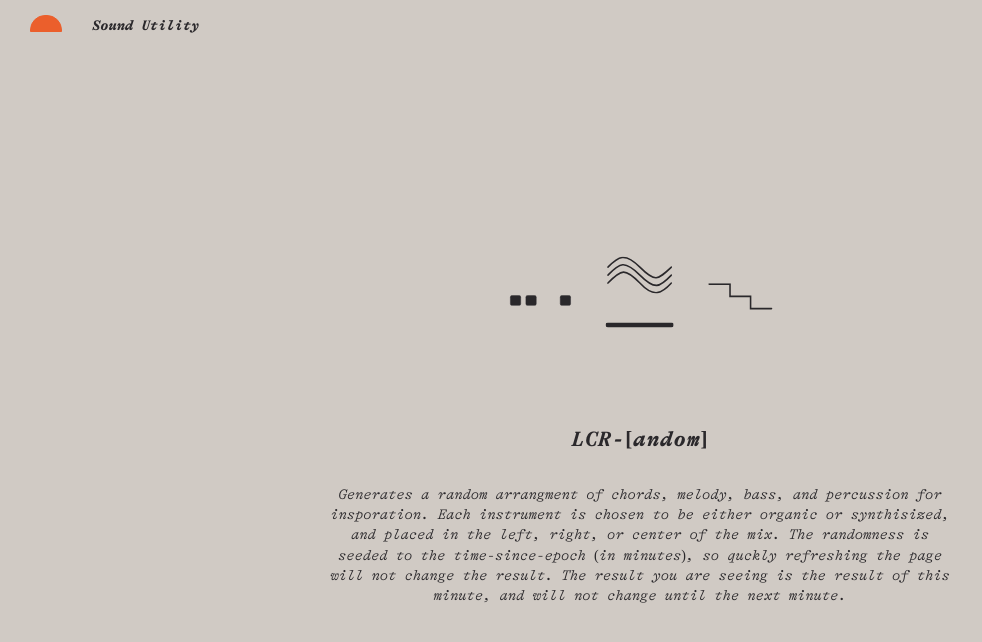
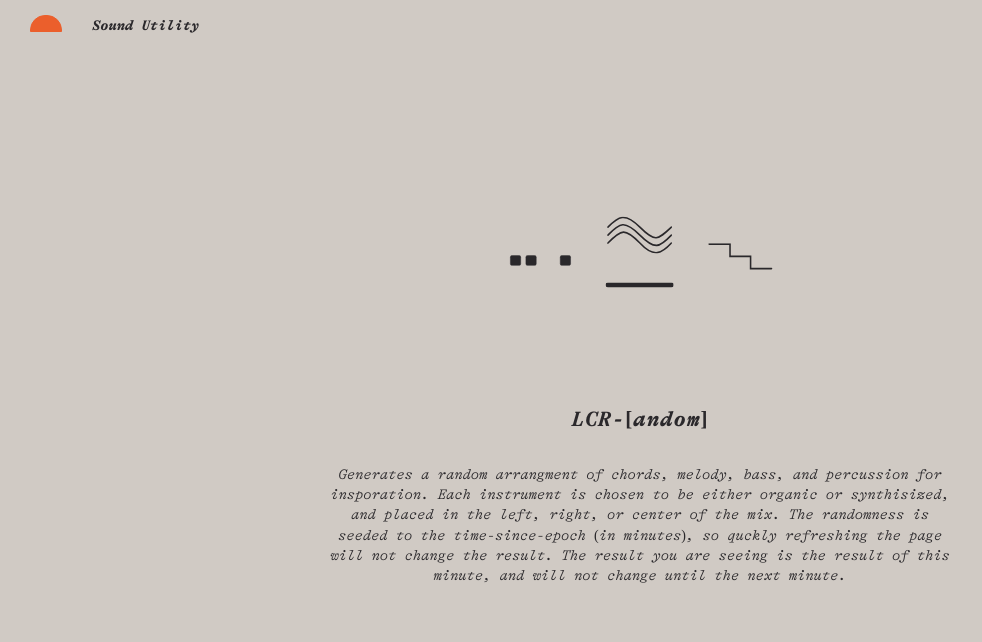
Before and after one commit to qjack001/Sound-Utility, a Vue app: page /lcr in a window 1280 px wide. Shown: the top 642 px of the page, without its empty margins (0-982 px from the left). Built offline with nearby package versions, Linux system fonts and the light colour scheme; what vue-focus-visible would draw is missing.

Commit message:
adjust spacing

```diff
--- a/src/pages/left-center-random/LeftCenterRandom.vue
+++ b/src/pages/left-center-random/LeftCenterRandom.vue
@@ -126,7 +126,7 @@
 	{
 		max-width: 75ch;
 		height: auto;
-		padding: 60px 20px;
+		padding: 80px 20px;
 		margin: auto;
 	}
 
@@ -137,7 +137,7 @@
 		grid-template-rows: 100px auto;
 
 		max-width: 300px;
-		margin: 25vh auto 0;
+		margin: 20vh auto 0;
 	}
 
 	svg
```
